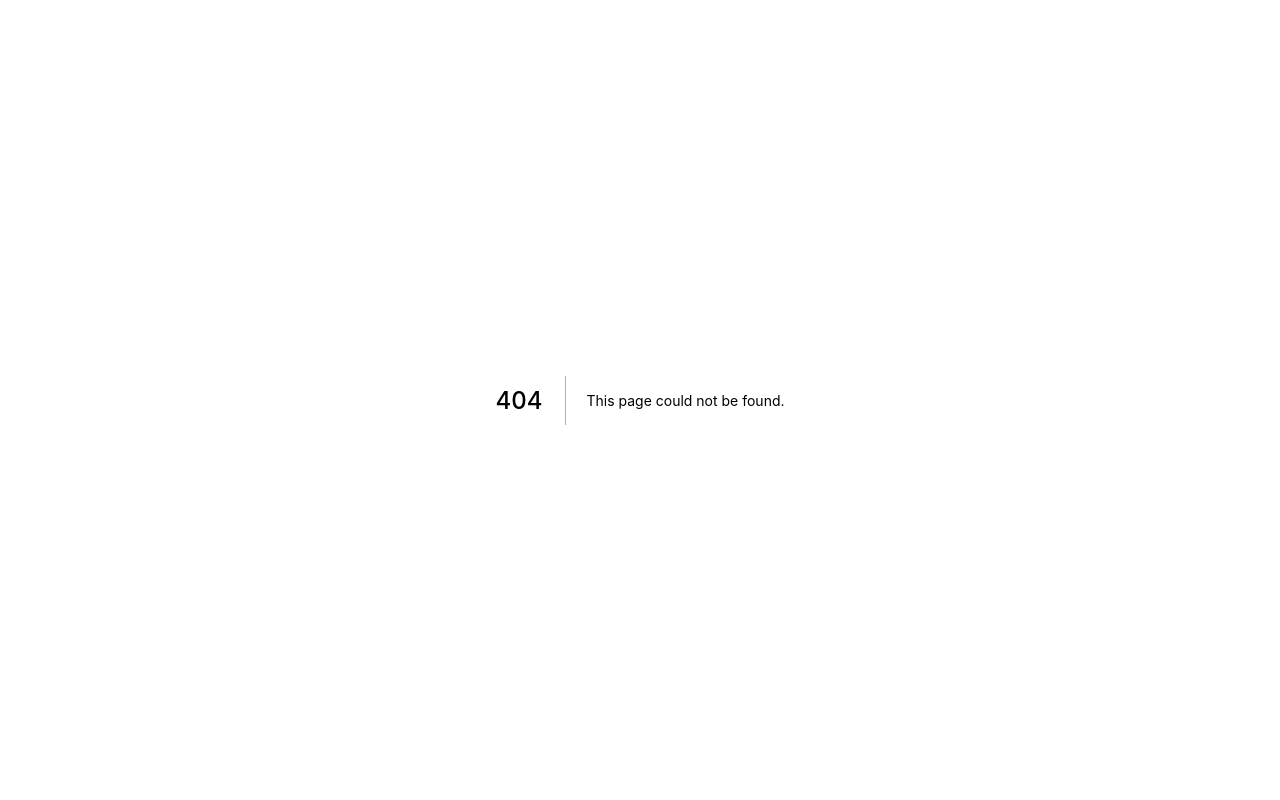
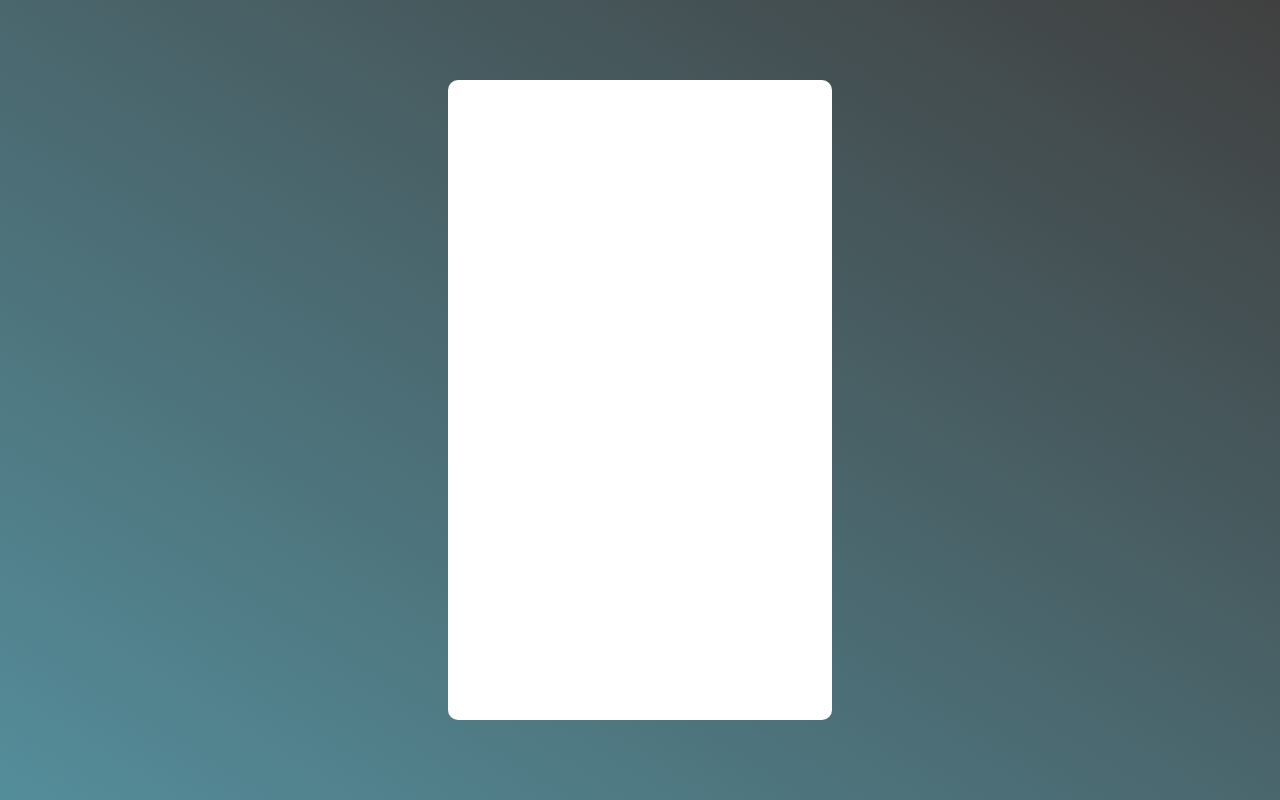
Before and after one commit to rainforss/form-template-demo, a Next.js app: page /ausnz in a window 1280 px wide. Before the commit this address had no page. Built offline with nearby package versions, Linux system fonts and the light colour scheme.

Commit message:
added cpi test form

```diff
--- /dev/null
+++ b/pages/ausnz.tsx
@@ -0,0 +1,36 @@
+import { Center, Box } from "@chakra-ui/react";
+import Script from "next/script";
+import * as React from "react";
+
+interface IAusNZFormProps {}
+
+const AusNZForm: React.FunctionComponent<IAusNZFormProps> = () => {
+  return (
+    <Center
+      h="100vh"
+      w="100%"
+      bg="linear-gradient(to top right, #548D9A 0%, #404040 100%)"
+    >
+      <Box w="30%" h="80vh" bg="white" borderRadius="10px" p="2rem">
+        <div data-form-block-id="09cc22bd-0440-ed11-9db0-000d3a986a67"></div>
+        <div id="dmS1SLrE66Bikzp6MuGoeDC77G0GdJ9o9Qcsk-NnnKiM"></div>
+        <div
+          className="d365-mkt-config"
+          style={{ display: "none" }}
+          data-website-id="mS1SLrE66Bikzp6MuGoeDC77G0GdJ9o9Qcsk-NnnKiM"
+          data-hostname="6ee2aedd3e0e48e3baa469db6f6b747e.svc.dynamics.com"
+        ></div>
+      </Box>
+    </Center>
+  );
+};
+
+export const getServerSideProps = async () => {
+  return {
+    props: {
+      test: true,
+    },
+  };
+};
+
+export default AusNZForm;
```
